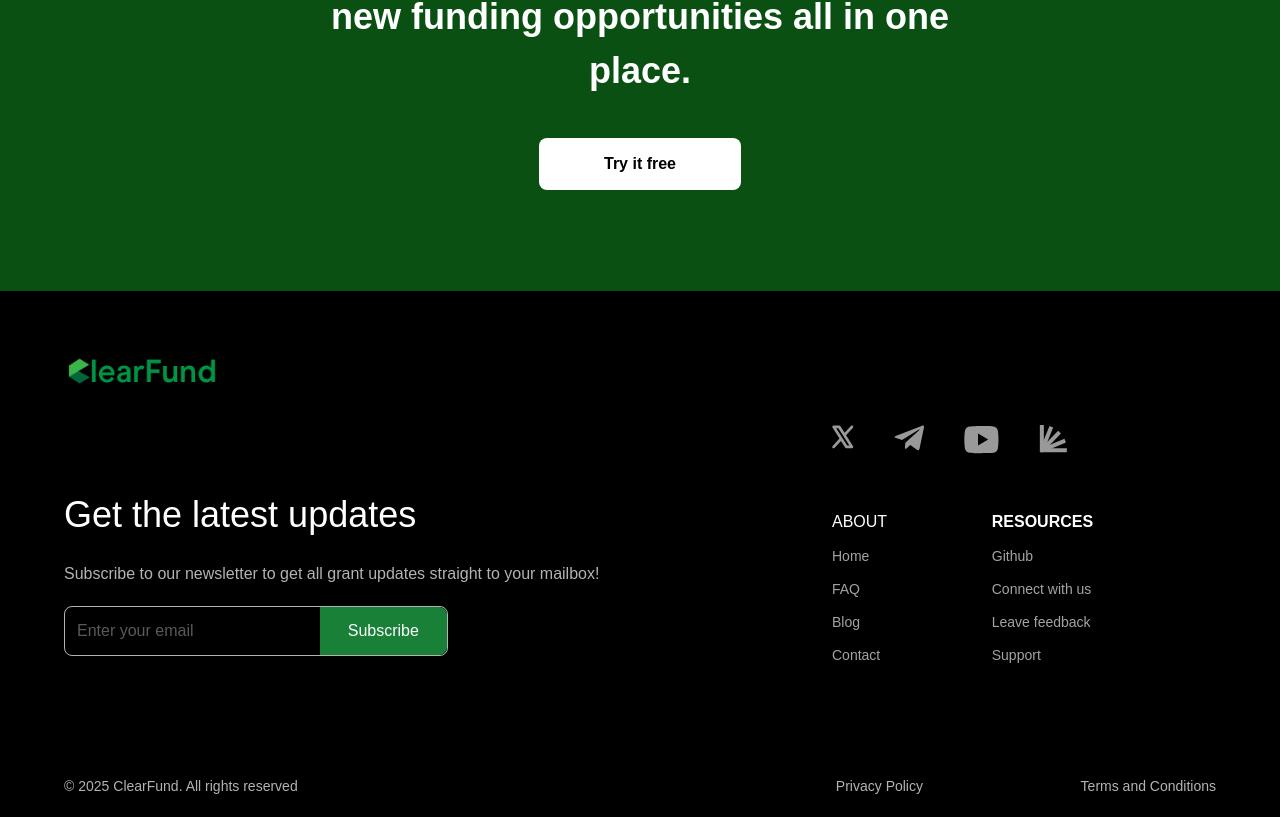
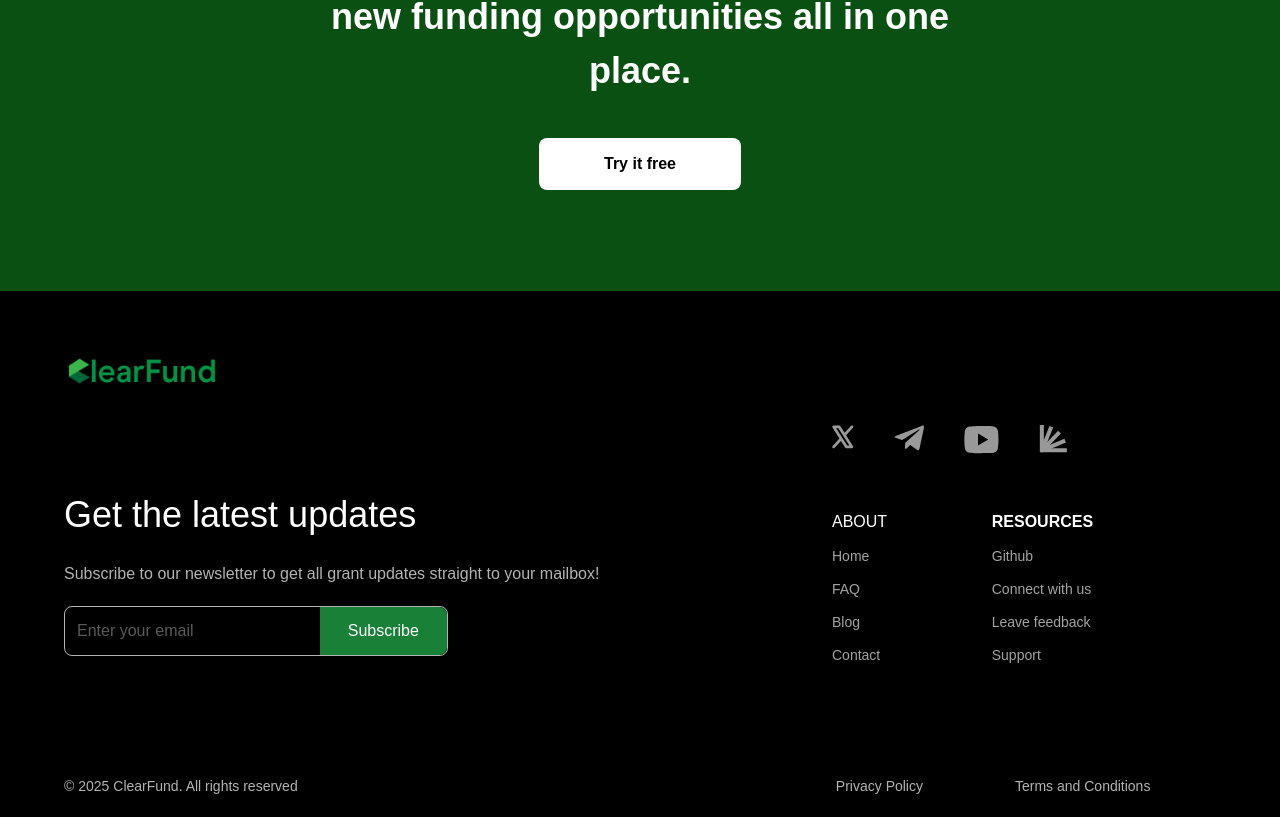
Before and after one commit to LighthouseL2/Clearfund, a Next.js app: page / in a window 1280 px wide. Shown: the part 4500-5317 px from the top of the page. Built offline with nearby package versions, Linux system fonts and the light colour scheme.

Commit message:
fixed a bug on footer

```diff
--- a/src/components/Footer.jsx
+++ b/src/components/Footer.jsx
@@ -83,7 +83,7 @@ const Footer = () => {
                 <p className="text-[14px]  opacity-70 text-white">© {today} ClearFund. All rights reserved</p>
 
                 <div className="flex  w-full lg:w-[33%]   opacity-70 text-[14px] text-white">
-                    <div className="flex w-full justify-between lg:gap-23">
+                    <div className="flex w-full justify-between lg:justify-start lg:gap-23">
                         <Link href="/privacy-policy" className="">
                             Privacy Policy
                         </Link>
```
